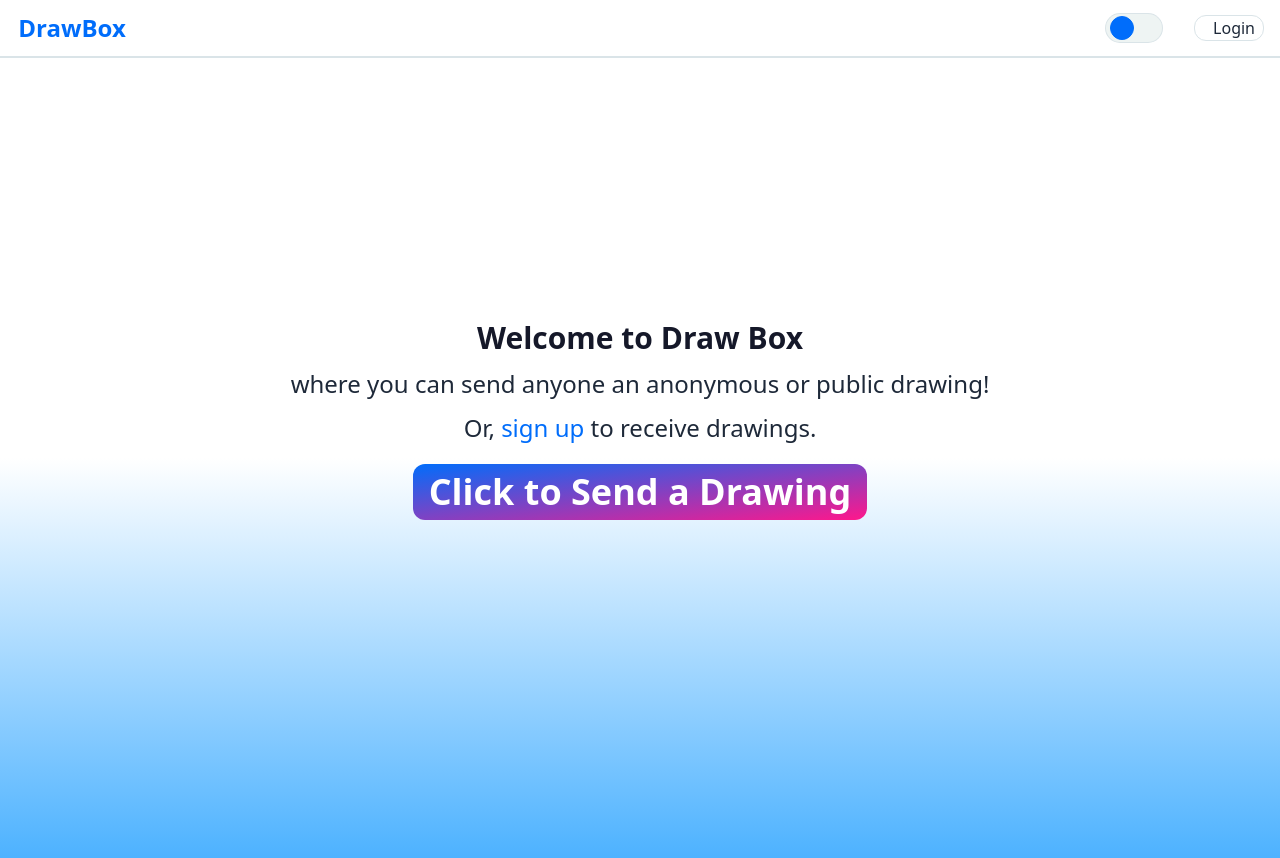
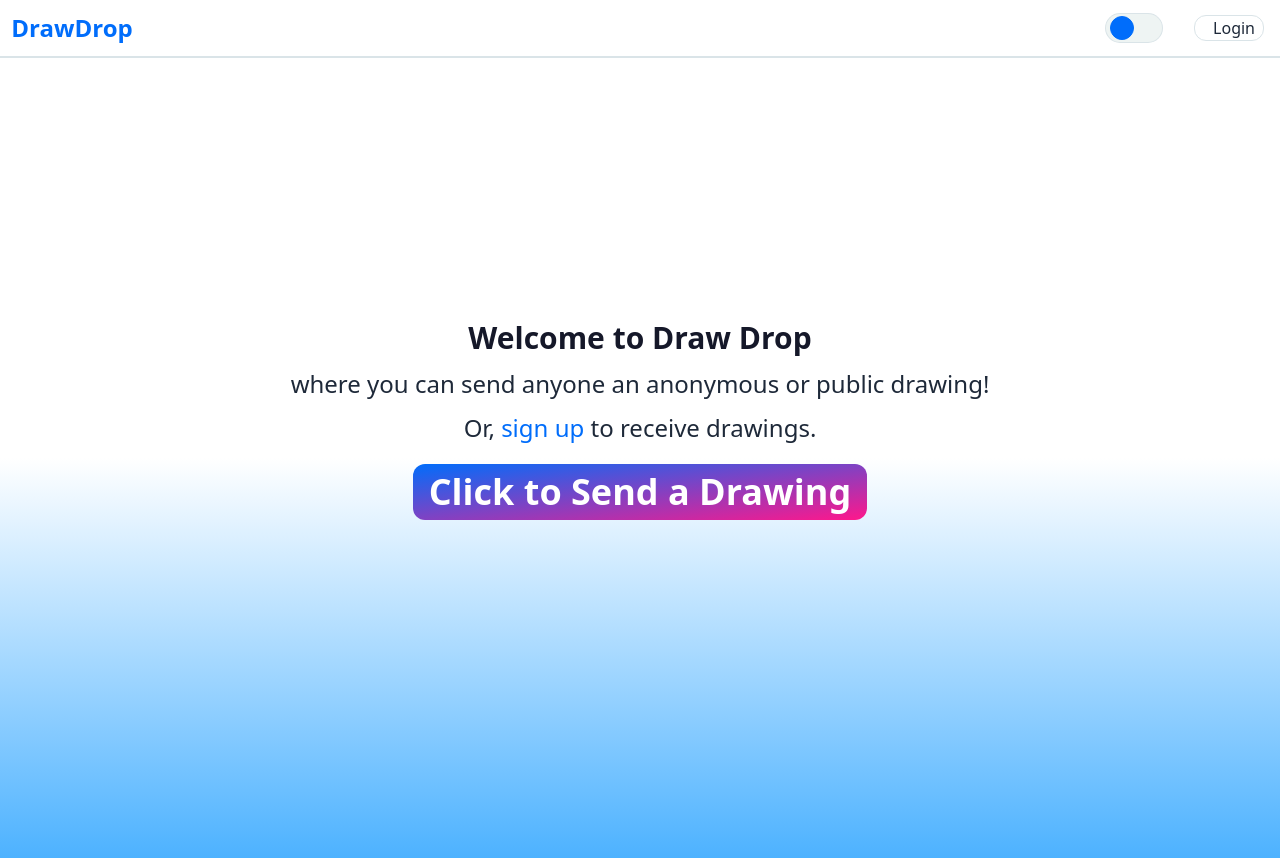
Before and after one commit to lilyMacInnis/draw_drop, a React (Vite) app in the folder frontend/: page / in a window 1280 px wide. Built offline with nearby package versions, Linux system fonts and the light colour scheme; no server answers; some icons are missing.

Commit message:
name change3

```diff
--- a/frontend/src/components/Navbar.jsx
+++ b/frontend/src/components/Navbar.jsx
@@ -30,7 +30,7 @@ const Navbar = () => {
 
           <Link to="/" className="flex items-center gap-2.5">
             <h1 className="size-10 text-2xl font-extrabold text-primary pl-14 hover:text-primaryl rounded-lg flex items-center justify-center">
-              DrawBox
+              DrawDrop
             </h1>
           </Link>
 
--- a/frontend/src/pages/HomePage.jsx
+++ b/frontend/src/pages/HomePage.jsx
@@ -10,7 +10,7 @@ const HomePage = () => {
     <div className='h-screen w-screen bg-gradient-to-b from-bgUltra from-50% to-primaryl flex items-center justify-center text-wrap text-center p-5 pb-24'>
 
       <div className='text-textl text-2xl flex flex-col items-center gap-3'>
-        <h1 className='text-textPrimary text-3xl font-semibold'>Welcome to Draw Box</h1>
+        <h1 className='text-textPrimary text-3xl font-semibold'>Welcome to Draw Drop</h1>
         <p>where you can send anyone an anonymous or public drawing!</p>
         <p className='pb-2'>Or, <Link className='text-primary hover:underline hover:text-primaryl' to="/signup">sign up</Link> to receive drawings. </p>
 
```
